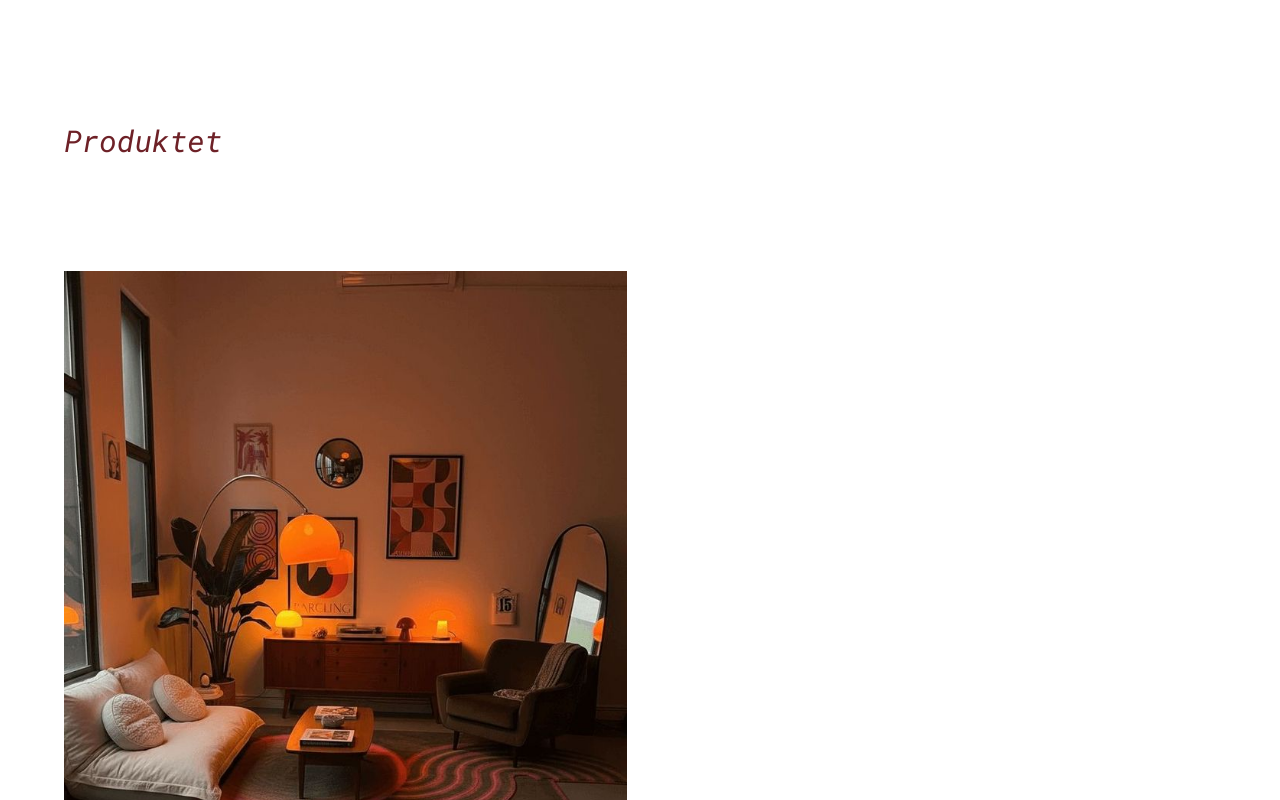
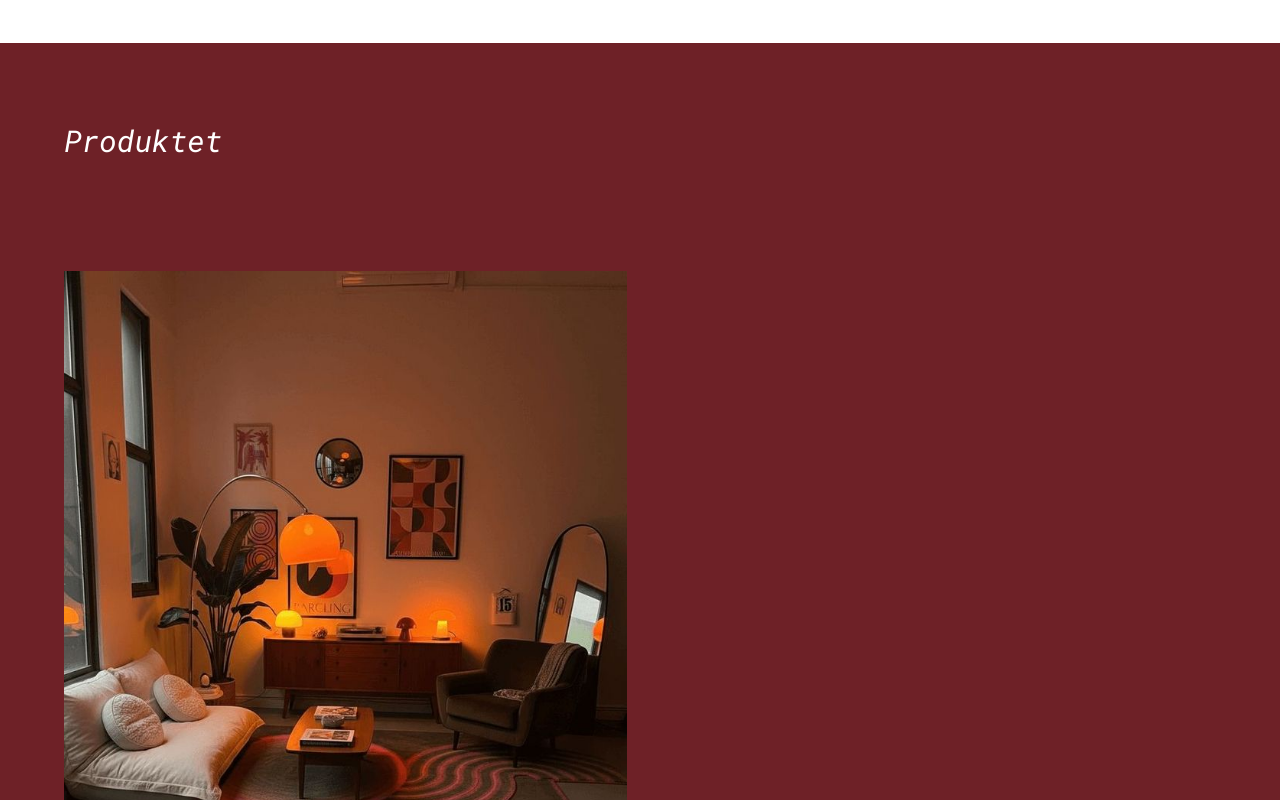
Before and after one commit to Vani-KH/henrik-website, a React (Vite) app: page / in a window 1280 px wide. Shown: the part 1160-1960 px from the top of the page. Built offline with nearby package versions, Linux system fonts and the light colour scheme.

Commit message:
Static alternating section colors, larger gallery captions, logo 3

```diff
--- a/src/App.jsx
+++ b/src/App.jsx
@@ -1,5 +1,3 @@
-import { useState, useEffect } from 'react'
-import { ThemeContext } from './ThemeContext'
 import Navbar from './components/Navbar'
 import Hero from './components/Hero'
 import Gallery from './components/Gallery'
@@ -7,46 +5,9 @@ import About from './components/About'
 import Contact from './components/Contact'
 import Footer from './components/Footer'
 
-const sectionThemes = {
-  hero:      false,
-  produkter: true,
-  'om-oss':  false,
-  kontakt:   true,
-}
-
 export default function App() {
-  const [dark, setDark] = useState(false)
-
-  useEffect(() => {
-    const observer = new IntersectionObserver(
-      (entries) => {
-        entries.forEach(entry => {
-          if (entry.isIntersecting) {
-            setDark(sectionThemes[entry.target.id])
-          }
-        })
-      },
-      { rootMargin: '-40% 0px -40% 0px', threshold: 0 }
-    )
-
-    Object.keys(sectionThemes).forEach(id => {
-      const el = document.getElementById(id)
-      if (el) observer.observe(el)
-    })
-
-    return () => observer.disconnect()
-  }, [])
-
   return (
-    <ThemeContext.Provider value={dark}>
-      <div
-        className="font-sans min-h-screen"
-        style={{
-          backgroundColor: dark ? '#6E2127' : '#ffffff',
-          color: dark ? '#ffffff' : '#6E2127',
-          transition: 'background-color 0.7s ease, color 0.7s ease',
-        }}
-      >
+    <div className="font-sans">
       <Navbar />
       <Hero />
       <Gallery />
@@ -54,6 +15,5 @@ export default function App() {
       <Contact />
       <Footer />
     </div>
-    </ThemeContext.Provider>
   )
 }
--- a/src/components/About.jsx
+++ b/src/components/About.jsx
@@ -2,15 +2,15 @@ const base = import.meta.env.BASE_URL
 
 export default function About() {
   return (
-    <section id="om-oss" className="py-20 px-8 md:px-16">
+    <section id="om-oss" style={{ backgroundColor: '#ffffff', color: '#6E2127' }} className="py-20 px-8 md:px-16">
 
-      <h2 className="text-2xl md:text-3xl italic font-normal mb-10" style={{ color: 'inherit' }}>
+      <h2 className="text-2xl md:text-3xl italic font-normal mb-10">
         Om Hepsø Modul
       </h2>
 
       <div className="grid grid-cols-1 md:grid-cols-2 gap-12 items-start">
 
-        <div className="space-y-5 text-sm font-light leading-relaxed" style={{ color: 'inherit' }}>
+        <div className="space-y-5 text-sm font-light leading-relaxed">
           <p>
             Henrik Hepsø er en 28 år gammel snekker fra Trondheim med en lidenskap for vinyl og
             analogt lydbilde. Han spiller inn sin egen musikk på kassett, og tar med seg den
--- a/src/components/Contact.jsx
+++ b/src/components/Contact.jsx
@@ -1,52 +1,39 @@
 import { useState } from 'react'
-import { useTheme } from '../ThemeContext'
+
+const fieldClass = 'w-full bg-transparent border-b border-white/60 py-3 text-white placeholder-white/40 text-sm font-light focus:outline-none'
 
 export default function Contact() {
   const [form, setForm] = useState({ navn: '', telefon: '', epost: '', melding: '' })
   const [sent, setSent] = useState(false)
-  const dark = useTheme()
-
-  const borderColor = dark ? 'rgba(255,255,255,0.6)' : '#6E2127'
-  const placeholderStyle = dark ? 'placeholder-white/40' : 'placeholder-[#6E2127]/40'
-  const fieldClass = `w-full bg-transparent border-b py-3 text-sm font-light focus:outline-none ${placeholderStyle}`
 
   const handleChange = (e) => setForm({ ...form, [e.target.name]: e.target.value })
   const handleSubmit = (e) => { e.preventDefault(); setSent(true) }
 
   return (
-    <section id="kontakt" className="py-20 px-8 md:px-16">
+    <section id="kontakt" style={{ backgroundColor: '#6E2127', color: '#ffffff' }} className="py-20 px-8 md:px-16">
 
-      <h2 className="text-2xl md:text-3xl italic font-normal mb-12" style={{ color: 'inherit' }}>
+      <h2 className="text-2xl md:text-3xl italic font-normal mb-12">
         Kontakt
       </h2>
 
       {sent ? (
-        <p className="text-sm font-light" style={{ color: 'inherit' }}>
-          Takk for meldingen. Henrik tar kontakt snart.
-        </p>
+        <p className="text-sm font-light text-white">Takk for meldingen. Henrik tar kontakt snart.</p>
       ) : (
         <form onSubmit={handleSubmit} className="max-w-2xl grid grid-cols-1 md:grid-cols-2 gap-8">
           <div>
-            <input type="text"  name="navn"    placeholder="Navn"    value={form.navn}    onChange={handleChange} required
-              className={fieldClass} style={{ borderColor, color: 'inherit' }} />
+            <input type="text"  name="navn"    placeholder="Navn"    value={form.navn}    onChange={handleChange} required className={fieldClass} />
           </div>
           <div>
-            <input type="tel"   name="telefon" placeholder="Telefon" value={form.telefon} onChange={handleChange}
-              className={fieldClass} style={{ borderColor, color: 'inherit' }} />
+            <input type="tel"   name="telefon" placeholder="Telefon" value={form.telefon} onChange={handleChange} className={fieldClass} />
           </div>
           <div className="md:col-span-2">
-            <input type="email" name="epost"   placeholder="E-post"  value={form.epost}   onChange={handleChange} required
-              className={fieldClass} style={{ borderColor, color: 'inherit' }} />
+            <input type="email" name="epost"   placeholder="E-post"  value={form.epost}   onChange={handleChange} required className={fieldClass} />
           </div>
           <div className="md:col-span-2">
-            <textarea name="melding" placeholder="Melding" value={form.melding} onChange={handleChange} required rows={5}
-              className={`${fieldClass} resize-none`} style={{ borderColor, color: 'inherit' }} />
+            <textarea name="melding" placeholder="Melding" value={form.melding} onChange={handleChange} required rows={5} className={`${fieldClass} resize-none`} />
           </div>
           <div className="md:col-span-2">
-            <button type="submit"
-              className="text-sm font-light border-b pb-0.5 hover:opacity-50 transition-opacity"
-              style={{ borderColor, color: 'inherit' }}
-            >
+            <button type="submit" className="text-white text-sm font-light border-b border-white/60 pb-0.5 hover:opacity-50 transition-opacity">
               Send
             </button>
           </div>
--- a/src/components/Footer.jsx
+++ b/src/components/Footer.jsx
@@ -1,6 +1,6 @@
 export default function Footer() {
   return (
-    <footer className="py-8 px-8 md:px-16" style={{ borderTop: '1px solid currentColor', opacity: 0.6 }}>
+    <footer style={{ backgroundColor: '#6E2127', color: 'rgba(255,255,255,0.5)', borderTop: '1px solid rgba(255,255,255,0.15)' }} className="py-8 px-8 md:px-16">
       <p className="text-xs font-light">
         © {new Date().getFullYear()} Hepsø Modul — Trondheim
       </p>
--- a/src/components/Gallery.jsx
+++ b/src/components/Gallery.jsx
@@ -24,7 +24,7 @@ const imgWidth = {
 function Caption({ children }) {
   return (
     <span
-      className="text-[11px] leading-tight pb-1 shrink-0"
+      className="text-base md:text-lg leading-tight pb-1 shrink-0"
       style={{ fontFamily: "'Roboto', sans-serif", fontWeight: 300, color: 'inherit' }}
     >
       {children}
@@ -35,9 +35,7 @@ function Caption({ children }) {
 function GalleryItem({ src, caption, align, onEnlarge }) {
   const isRight = align === 'right'
   return (
-    <div
-      className={`flex flex-col md:flex-row ${isRight ? 'md:flex-row-reverse' : ''} ${alignClass[align]} items-start md:items-end gap-3 md:gap-6`}
-    >
+    <div className={`flex flex-col md:flex-row ${isRight ? 'md:flex-row-reverse' : ''} ${alignClass[align]} items-start md:items-end gap-3 md:gap-8`}>
       <button
         onClick={onEnlarge}
         className={`${imgWidth[align]} focus:outline-none block shrink-0`}
@@ -54,22 +52,15 @@ export default function Gallery() {
   const [enlarged, setEnlarged] = useState(null)
 
   return (
-    <section id="produkter" className="py-20 px-8 md:px-16">
+    <section id="produkter" style={{ backgroundColor: '#6E2127', color: '#ffffff' }} className="py-20 px-8 md:px-16">
 
-      <h2
-        className="text-2xl md:text-3xl italic font-normal mb-20 md:mb-28"
-        style={{ color: 'inherit' }}
-      >
+      <h2 className="text-2xl md:text-3xl italic font-normal mb-20 md:mb-28">
         Produktet
       </h2>
 
       <div className="space-y-20 md:space-y-32">
         {items.map((item, i) => (
-          <GalleryItem
-            key={i}
-            {...item}
-            onEnlarge={() => setEnlarged(item.src)}
-          />
+          <GalleryItem key={i} {...item} onEnlarge={() => setEnlarged(item.src)} />
         ))}
       </div>
 
--- a/src/components/Hero.jsx
+++ b/src/components/Hero.jsx
@@ -6,7 +6,7 @@ export default function Hero() {
 
       <div className="pt-4">
         <img
-          src={`${base}images/logo 2.png`}
+          src={`${base}images/logo 3.png`}
           alt="Hepsø Modul"
           className="h-12 md:h-16 w-auto object-contain"
           onError={(e) => { e.currentTarget.style.display = 'none' }}
--- a/src/components/Navbar.jsx
+++ b/src/components/Navbar.jsx
@@ -1,21 +1,16 @@
-import { useTheme } from '../ThemeContext'
-
 const links = [
-  { label: 'Produktet',       href: '#produkter' },
-  { label: 'Om Hepsø Modul',  href: '#om-oss' },
-  { label: 'Kontakt',         href: '#kontakt' },
+  { label: 'Produktet',      href: '#produkter' },
+  { label: 'Om Hepsø Modul', href: '#om-oss' },
+  { label: 'Kontakt',        href: '#kontakt' },
 ]
 
 export default function Navbar() {
-  const dark = useTheme()
-
   return (
     <nav
       className="fixed top-0 left-0 right-0 z-50 flex items-center justify-end gap-8 px-8 md:px-16 py-4"
       style={{
-        backgroundColor: dark ? '#6E2127' : '#ffffff',
-        color: dark ? '#ffffff' : '#6E2127',
-        transition: 'background-color 0.7s ease, color 0.7s ease',
+        backgroundColor: '#ffffff',
+        color: '#6E2127',
         fontFamily: "'Roboto', sans-serif",
         fontWeight: 300,
         fontSize: '0.8rem',
```
Lines whose indentation alone changed are shown as unchanged.
